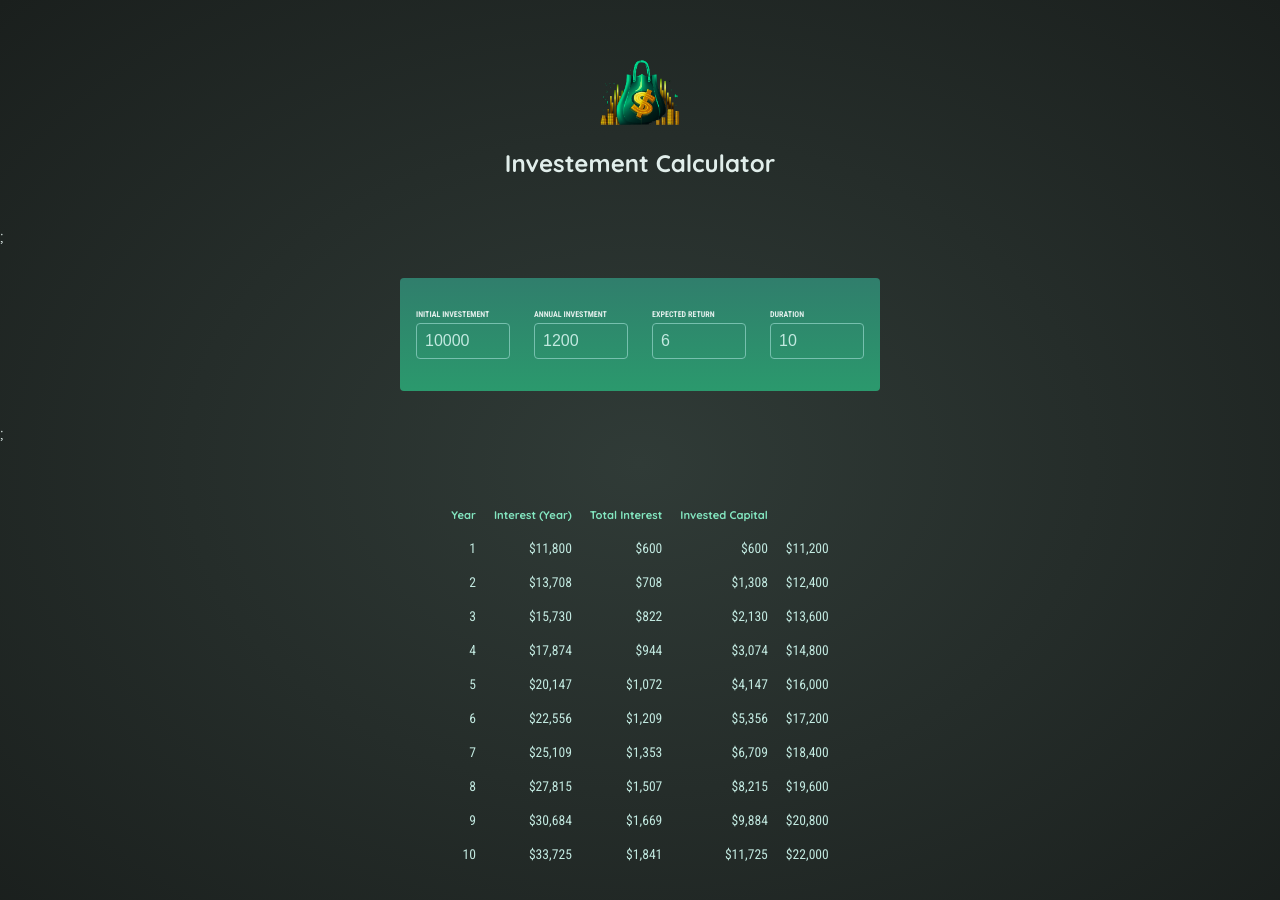
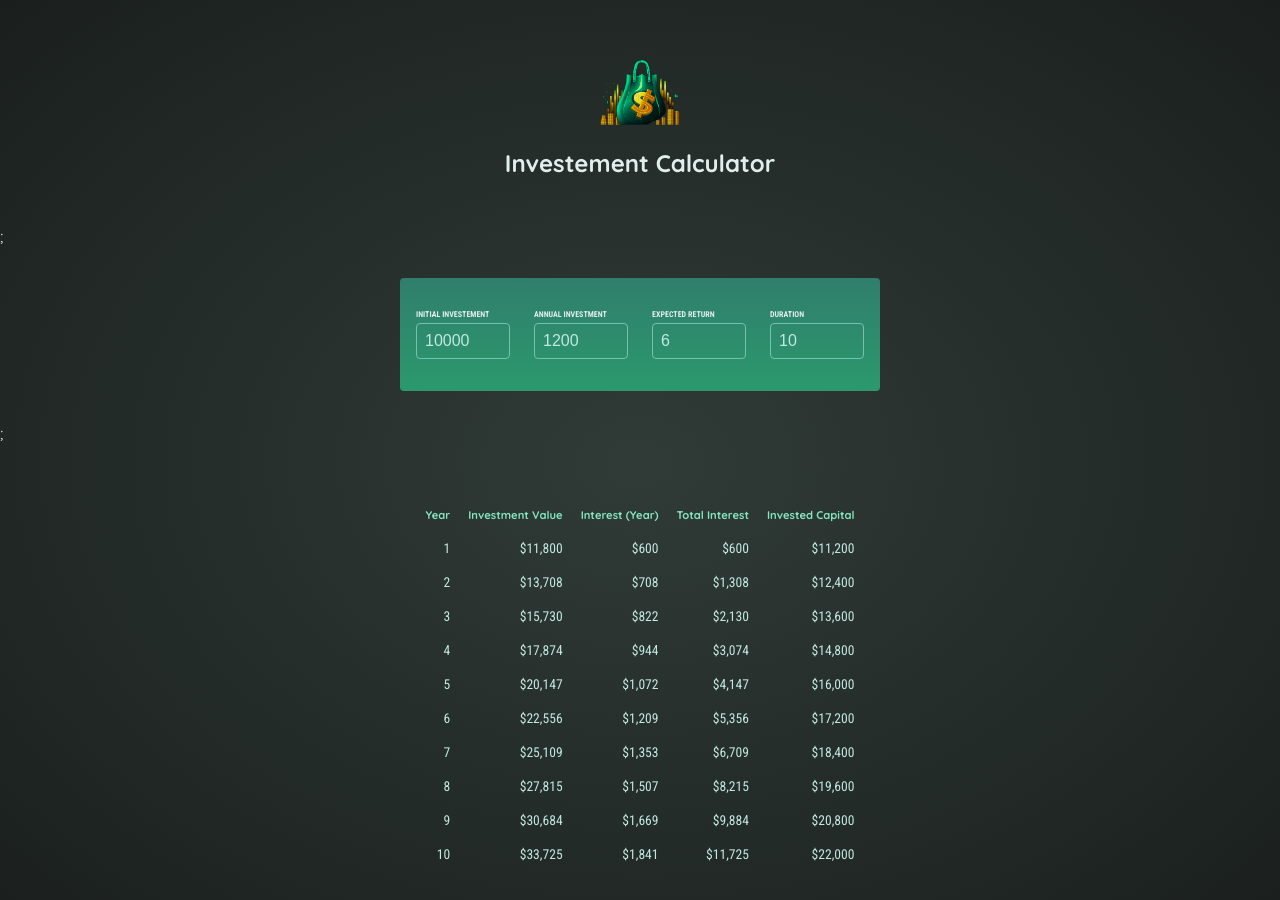
Before and after one commit to ccpretorius/react_investment_caculator, a React (Vite) app: page / in a window 1280 px wide. Shown: the top 900 px of the page. Built offline with nearby package versions, Linux system fonts and the light colour scheme.

Commit message:
Conditional output/data validation and fixing the layout problem in the table

```diff
--- a/src/App.jsx
+++ b/src/App.jsx
@@ -11,6 +11,8 @@ function App() {
     duration: 10,
   });
 
+  const inputIsValid = userInput.duration >= 1;
+
   function handleChange(inputIdentifier, newValue) {
     setUserInput((prevUserInput) => {
       return {
@@ -23,8 +25,8 @@ function App() {
   return (
     <>
       <Header />;
-      <UserInput userInput={userInput} onChange={handleChange} />;
-      <Results input={userInput} />
+      <UserInput userInput={userInput} onChange={handleChange} />;{!inputIsValid && <p className="center">Please enter a duration greater than zero</p>}
+      {inputIsValid && <Results input={userInput} />}
     </>
   );
 }
--- a/src/components/Results.jsx
+++ b/src/components/Results.jsx
@@ -9,6 +9,7 @@ export default function Results({ input }) {
       <thead>
         <tr>
           <th>Year</th>
+          <th>Investment Value</th>
           <th>Interest (Year)</th>
           <th>Total Interest</th>
           <th>Invested Capital</th>
```
